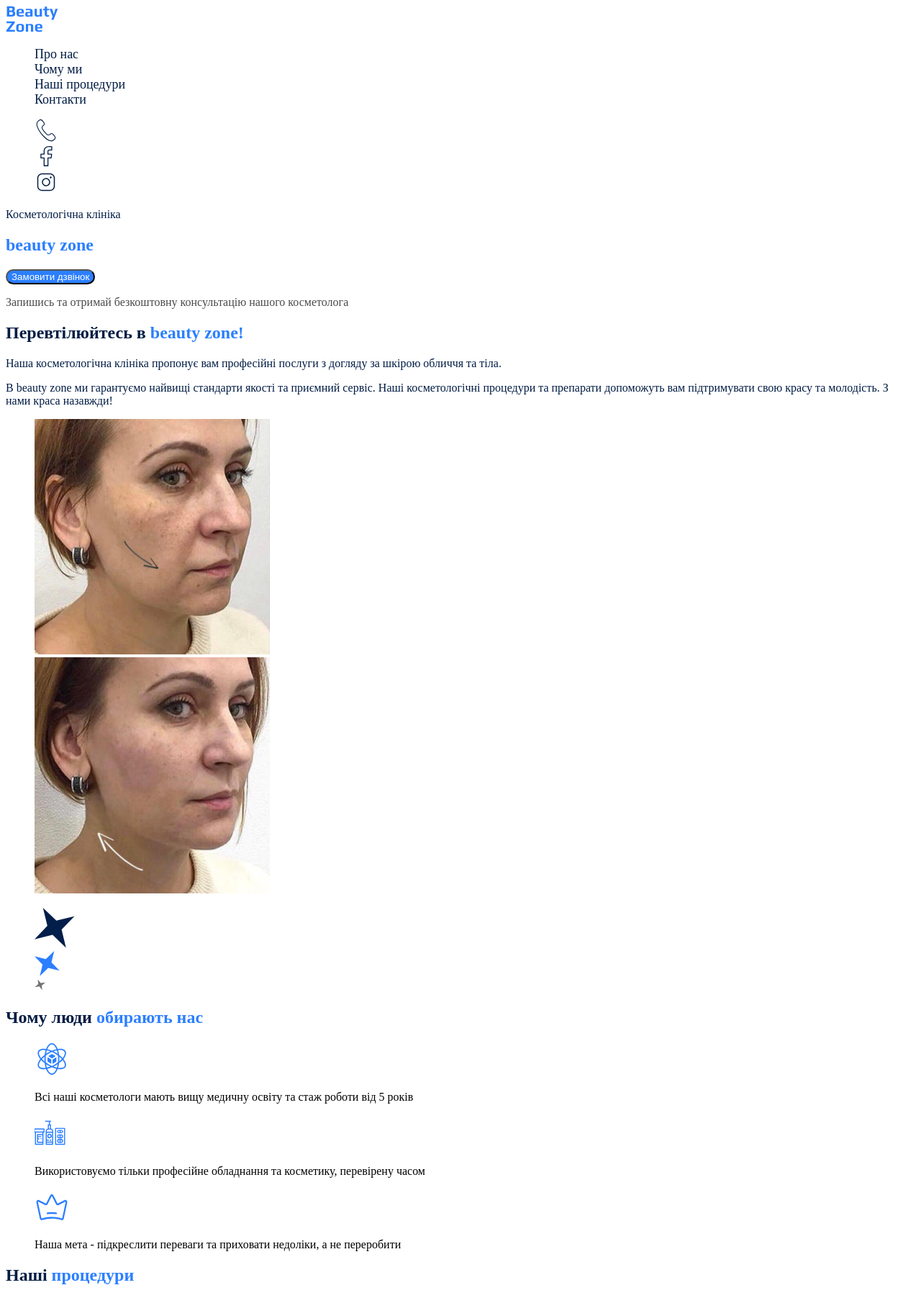
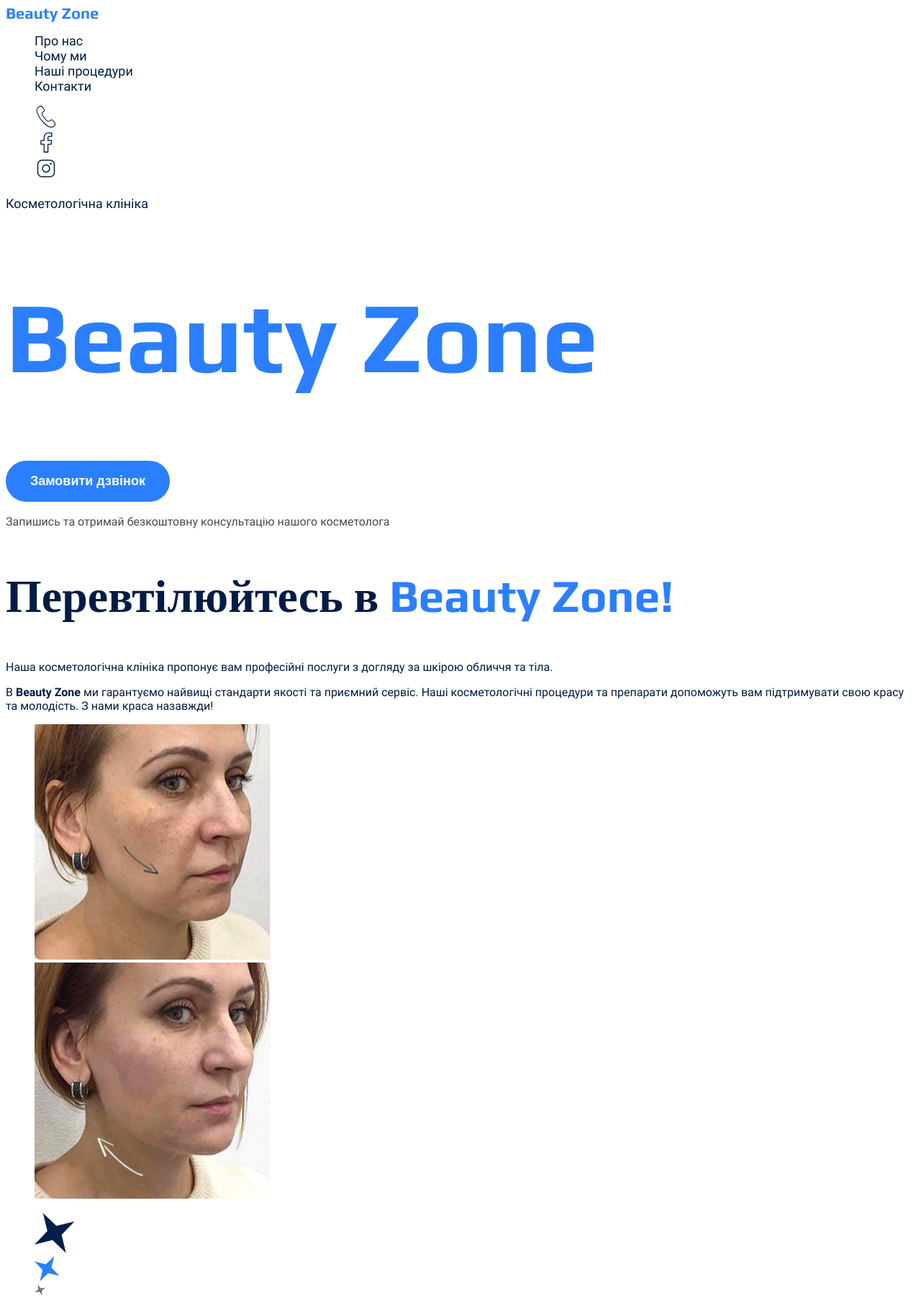
Before and after one commit to OleksiiShylo/genius-homework-1, a plain HTML site: page index.html in a window 1280 px wide. Shown: the top 1803 px of the page at 72% size. Drawn offline with Linux system fonts and the light colour scheme.

Commit message:
add changes

```diff
--- a/css/styles.css
+++ b/css/styles.css
@@ -65,7 +65,22 @@
 }
 
 body {
+  font-family: Roboto, sans-serif;
+  font-weight: 400;
+  font-style: normal;
   color: var(--color-primary-darkblue);
+}
+
+.logo {
+  text-decoration: none;
+  font-family: Play;
+  font-size: 22px;
+  font-style: normal;
+  font-weight: 700;
+  line-height: 0.9545555; /* 95.455% */
+  text-transform: capitalize;
+
+  color: var(--color-primary-blue);
 }
 
 ul {
@@ -73,25 +88,48 @@ ul {
 }
 
 .header-link {
-  color: var(--primary-text);
+  color: var(--color-primary-darkblue);
   text-decoration: none;
-  font-weight: 400;
   font-size: 18px;
-  line-height: 21.09px;
+  line-height: 1.171666;
 }
 
 .header-link:hover {
+  font-weight: 700;
   color: var(--color-primary-blue);
 }
 
 .hero-title {
   color: var(--color-primary-blue);
+
+  font-family: Play;
+  font-size: 140px;
+  font-weight: 700;
+  line-height: 0.81429;
+}
+
+.company-name {
+  text-transform: capitalize;
+}
+
+.hero-title-p {
+  font-size: 18px;
+  line-height: 1.171666;
 }
 
 .button {
+  border: 2px solid var(--color-primary-blue);
   border-radius: 32px;
   background-color: var(--color-primary-blue);
   color: var(--color-primaary-white);
+
+  display: flex;
+  padding: 16px 32px;
+  align-items: flex-start;
+
+  font-size: 18px;
+  font-weight: 600;
+  line-height: 1.171666;
 }
 
 .button:hover {
@@ -102,12 +140,57 @@ ul {
 
 .button-description {
   color: var(--color-secondary-darkgrey);
+  font-style: 12px;
+  line-height: 1.5;
 }
 
-h2 .accent {
+.section-title {
+  font-family: Play;
+  font-size: 64px;
+  font-weight: 700;
+  line-height: 1.157031;
+}
+
+h2 .accent,
+h3 .accent {
   color: var(--color-primary-blue);
+}
+
+.about-us-section > p {
+  font-size: 22px;
+  line-height: 1.727272;
+}
+
+p .accent {
+  font-weight: 700;
 }
 
 .features {
   color: var(--color-black);
+
+  text-align: center;
+  font-size: 18px;
+  line-height: 1.333333; /* 133.333% */
 }
+
+.procedure-title {
+  color: var(--color-primaary-white);
+
+  text-align: center;
+  font-size: 22px;
+  line-height: 1.181818; /* 118.182% */
+}
+
+.order-title {
+  color: var(--color-primaary-white);
+
+  font-size: 22px;
+  line-height: 1.171818;
+}
+
+.order p {
+  color: var(--color-secondary-grey);
+
+  font-size: 12px;
+  line-height: 1.5;
+}
--- a/index.html
+++ b/index.html
@@ -11,9 +11,7 @@
     <!-- Header -->
     <header>
       <nav>
-        <a href="./index.html"
-          ><img src="./images/logo.svg" alt="Лого Beauty Zone"
-        /></a>
+        <a class="logo" href="./index.html">beauty zone</a>
         <ul>
           <li><a class="header-link" href="#about-us-section">Про нас</a></li>
           <li><a class="header-link" href="#advantages-section">Чому ми</a></li>
@@ -26,17 +24,17 @@
       <address>
         <ul>
           <li>
-            <a href="tel:+380960000007"
+            <a class="address-link" href="tel:+380960000007"
               ><img src="./images/phone-icon.svg" alt="іконка телефону"
             /></a>
           </li>
           <li>
-            <a href=""
+            <a class="address-link" href=""
               ><img src="./images/facebook-icon.svg" alt="іконка фейсбук" />
             </a>
           </li>
           <li>
-            <a href=""
+            <a class="address-link" href=""
               ><img src="./images/instagram-icon.svg" alt="іконка інстаграм"
             /></a>
           </li>
@@ -46,24 +44,26 @@
     <!-- Main -->
     <main>
       <section class="hero-section">
-        <p>Косметологічна клініка</p>
-        <h1 class="hero-title" lang="en">beauty zone</h1>
+        <p class="hero-title-p">Косметологічна клініка</p>
+        <h1 class="hero-title company-name" lang="en">beauty zone</h1>
         <button class="button" type="button">Замовити дзвінок</button>
         <p class="button-description">
           Запишись та отримай безкоштовну консультацію нашого косметолога
         </p>
       </section>
       <section id="about-us-section">
-        <h2>Перевтілюйтесь в <span class="accent">beauty zone!</span></h2>
+        <h2 class="section-title">
+          Перевтілюйтесь в <span class="accent company-name">beauty zone!</span>
+        </h2>
         <p>
           Наша косметологічна клініка пропонує вам професійні послуги з догляду
           за шкірою обличчя та тіла.
         </p>
         <p>
-          B <span class="accent">beauty zone</span> ми гарантуємо найвищі
-          стандарти якості та приємний сервіс. Наші косметологічні процедури та
-          препарати допоможуть вам підтримувати свою красу та молодість. З нами
-          краса назавжди!
+          B <span class="accent company-name">beauty zone</span> ми гарантуємо
+          найвищі стандарти якості та приємний сервіс. Наші косметологічні
+          процедури та препарати допоможуть вам підтримувати свою красу та
+          молодість. З нами краса назавжди!
         </p>
         <ul>
           <li>
@@ -86,10 +86,12 @@
         </ul>
       </section>
       <section id="advantages-section">
-        <h2>Чому люди <span class="accent">обирають нас</span></h2>
+        <h2 class="section-title">
+          Чому люди <span class="accent">обирають нас</span>
+        </h2>
         <ul>
           <li>
-            <article>
+            <article class="advantage">
               <img
                 src="./images/education-icon.svg"
                 alt="іконка переваги освіти"
@@ -101,7 +103,7 @@
             </article>
           </li>
           <li>
-            <article>
+            <article class="advantage">
               <img
                 src="./images/materials-icon.svg"
                 alt="іконка переваги матеріалів"
@@ -113,7 +115,7 @@
             </article>
           </li>
           <li>
-            <article>
+            <article class="advantage">
               <img
                 src="./images/features-icon.svg"
                 alt="іконка мети підкреслення переваг"
@@ -127,14 +129,16 @@
         </ul>
       </section>
       <section id="procedures-section">
-        <h2>Наші <span class="accent">процедури</span></h2>
+        <h2 class="section-title">
+          Наші <span class="accent">процедури</span>
+        </h2>
         <ul>
           <li>
             <img
               src="./images/procedure-1.jpg"
               alt="ілюстрація маски для обличчя"
             />
-            <h3>Маски для обличчя</h3>
+            <h3 class="procedure-title">Маски для обличчя</h3>
           </li>
 
           <li>
@@ -143,7 +147,7 @@
               alt="ілюстрація ін'єкції
 для обличчя"
             />
-            <h3>Ін'єкції для обличчя</h3>
+            <h3 class="procedure-title">Ін'єкції для обличчя</h3>
           </li>
           <li>
             <img
@@ -151,13 +155,13 @@
               alt="ілюстрація очищення
 обличчя"
             />
-            <h3>Очищення обличчя</h3>
+            <h3 class="procedure-title">Очищення обличчя</h3>
           </li>
         </ul>
       </section>
 
       <section id="contacts-section">
-        <h2>Як нас <span class="accent">знайти</span></h2>
+        <h2 class="section-title">Як нас <span class="accent">знайти</span></h2>
         <iframe
           src="https://www.google.com/maps/embed?pb=!1m18!1m12!1m3!1d2540.9325719461126!2d30.5181753!3d50.4423566!2m3!1f0!2f0!3f0!3m2!1i1024!2i768!4f13.1!3m3!1m2!1s0x40d4cef8b5f6338d%3A0x25c7f06ad686451c!2sTarasa%20Shevchenko%20Blvd%2C%205%2C%20Kyiv%2C%2002000!5e0!3m2!1sen!2sua!4v1702624095668!5m2!1sen!2sua"
           width="600"
@@ -167,6 +171,17 @@
           loading="lazy"
           referrerpolicy="no-referrer-when-downgrade"
         ></iframe>
+        <div class="order">
+          <h3 class="order-title">
+            Запишіться <span class="accent">безкоштовно</span> та отримайте
+            подарунок
+          </h3>
+          <button class="button" type="button">Записатись безкоштовно</button>
+          <p class="button-description">
+            Натискаючи на кнопку я погоджуюсь
+            <a href="#" target="_blank">з політикою конфіденційності</a>
+          </p>
+        </div>
       </section>
     </main>
     <!-- Footer -->
```
